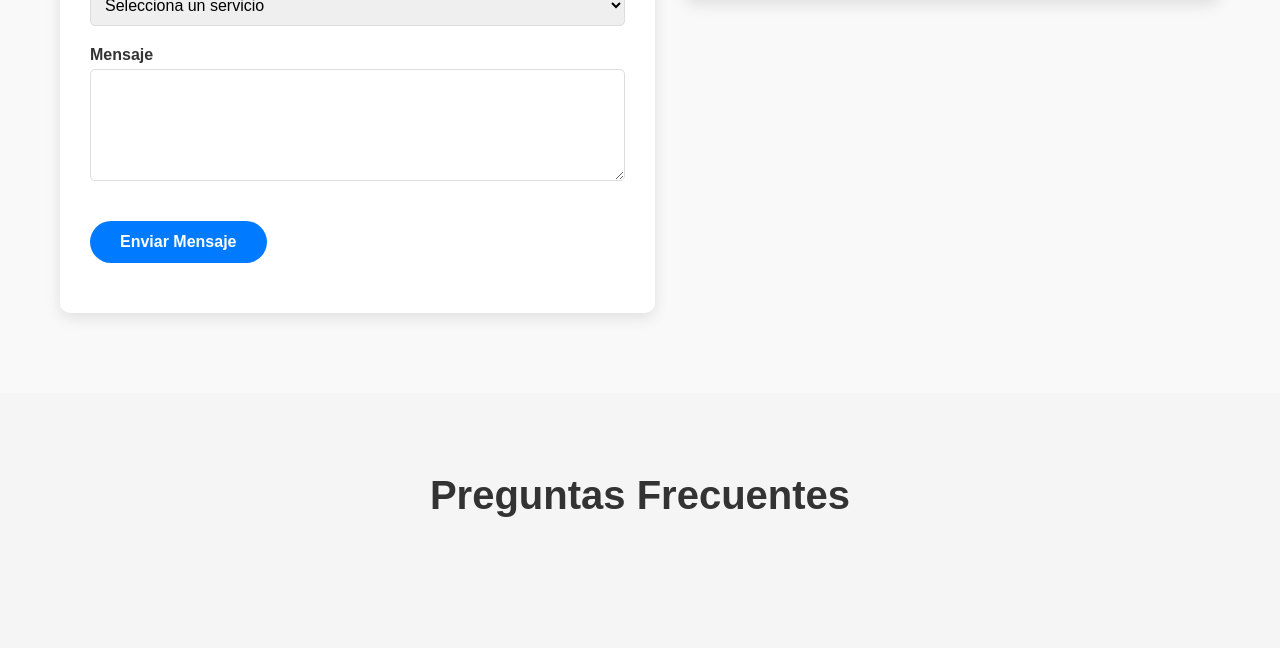
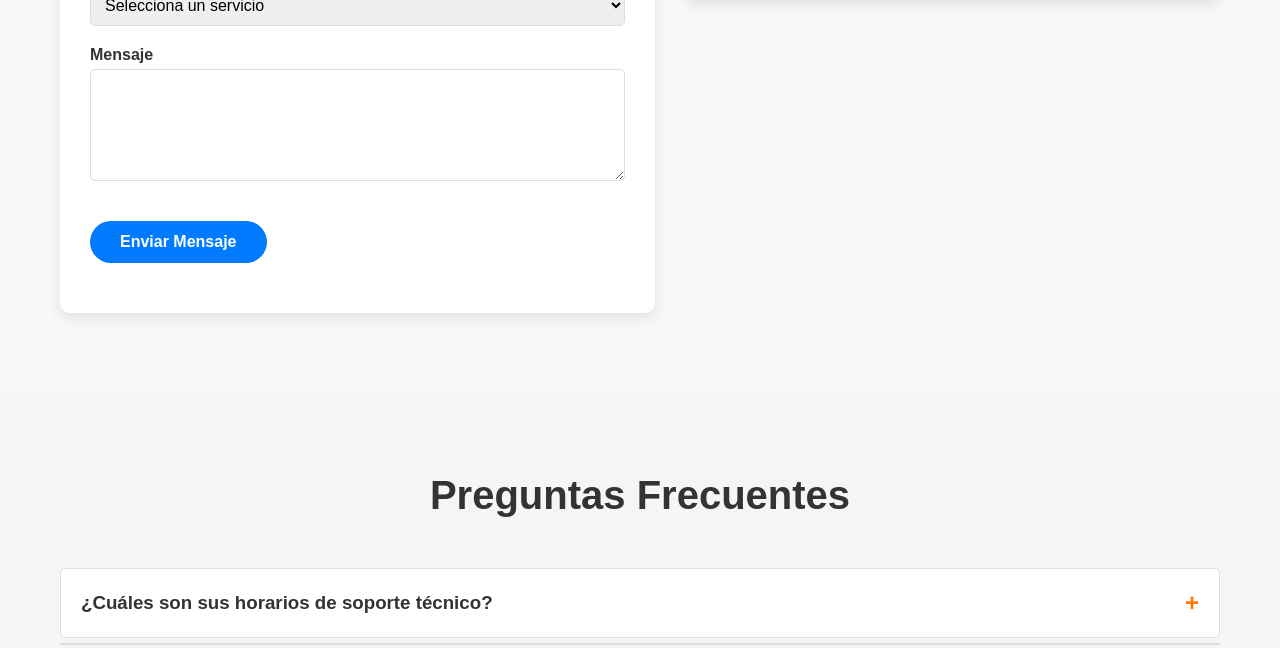
Before and after one commit to MunchiA/TartuskiWeb, a Flask app: page /contactanos in a window 1280 px wide. Shown: the part 1417-2065 px from the top of the page. Run offline with Flask 3, Linux system fonts and the light colour scheme; parts of the project's set-up code (start-up, migrations or seed data) failed here and were passed over; some libraries are stand-ins or nearby versions; grey boxes are pictures that could not be loaded.

Commit message:
FAQ info

```diff
--- a/static/css/contactanos_style.css
+++ b/static/css/contactanos_style.css
@@ -195,10 +195,6 @@ body {
     color: #333;
 }
 
-.accordion input[type="checkbox"] {
-    display: none;
-}
-
 .accordion-header {
     background-color: #fff;
     padding: 20px;
@@ -215,21 +211,36 @@ body {
 .accordion-content {
     max-height: 0;
     overflow: hidden;
-    transition: max-height 0.3s ease;
+    transition: max-height 0.3s ease, padding 0.3s ease;
+    background-color: #f8f8f8;
+    border: 1px solid #ddd;
+    margin-bottom: 10px;
+    border-radius: 5px;
+    font-weight: bold;
     padding: 0 20px;
-    background-color: #fafafa;
-    border-radius: 0 0 5px 5px;
+    text-align: left;
+    line-height: 1.5;
+    box-sizing: border-box;
+    white-space: normal;
+    word-break: break-word;
 }
 
-.accordion input[type="checkbox"]:checked ~ .accordion-content {
-    max-height: 500px; /* Ajusta según el contenido */
-    padding: 20px;
+.accordion-header {
+    cursor: pointer;
+    display: flex;
+    justify-content: space-between;
+    align-items: center;
+}
+
+.accordion-header h3 {
+    margin: 0;
 }
 
 .icon {
     color: #ff7700;
     font-size: 1.5rem;
 }
+
 /* CTA section */
 .cta {
     background: linear-gradient(rgba(0, 0, 0, 0.8), rgba(0, 0, 0, 0.8)), url('https://images.unsplash.com/photo-1516321318423-f06f85e504b3?ixlib=rb-1.2.1&auto=format&fit=crop&w=1350&q=80');
--- a/templates/contactanos.html
+++ b/templates/contactanos.html
@@ -103,6 +103,45 @@
         <h2>Preguntas Frecuentes</h2>
         <div class="accordion">
             <!-- Preguntas frecuentes aquí -->
+            <div class="accordion-item">
+                <label class="accordion-header">
+                    <h3>¿Cuáles son sus horarios de soporte técnico?</h3>
+                    <span class="icon">+</span>
+                </label>
+                <div class="accordion-content">
+                    <p>Nuestro soporte técnico estándar está disponible de lunes a viernes de 9:00 a 18:00...</p>
+                </div>
+            </div>
+
+            <div class="accordion-item">
+                <label class="accordion-header" for="faq2">
+                    <h3>¿Ofrecen servicios para pequeñas empresas?</h3>
+                    <span class="icon">+</span>
+                </label>
+                <div class="accordion-content">
+                    <p>Sí, tenemos planes especialmente diseñados para pequeñas empresas que se adaptan a sus necesidades y presupuesto. Contáctenos para obtener más información.</p>
+                </div>
+            </div>
+
+            <div class="accordion-item">
+                <label class="accordion-header" for="faq3">
+                    <h3>¿Cuánto tiempo tardan en responder a una solicitud de soporte?</h3>
+                    <span class="icon">+</span>
+                </label>
+                <div class="accordion-content">
+                    <p>Nuestro tiempo de respuesta depende del tipo de contrato y la gravedad del problema. Para incidencias críticas, garantizamos una respuesta en menos de 1 hora para clientes con contrato de soporte.</p>
+                </div>
+            </div>
+
+            <div class="accordion-item">
+                <label class="accordion-header" for="faq4">
+                    <h3>¿Realizan servicios fuera de Madrid?</h3>
+                    <span class="icon">+</span>
+                </label>
+                <div class="accordion-content">
+                    <p>Sí, ofrecemos servicios en toda España. Para servicios presenciales fuera de Madrid, pueden aplicarse gastos de desplazamiento. Consulte con nuestro equipo para más detalles.</p>
+                </div>
+            </div>
         </div>
     </div>
 </section>
@@ -118,5 +157,35 @@
 {% endblock %}
 
 {% block scripts %}
+<script>
+    document.addEventListener('DOMContentLoaded', function () {
+        const accordionItems = document.querySelectorAll('.accordion-item');
 
+        accordionItems.forEach(item => {
+            const header = item.querySelector('.accordion-header');
+            const content = item.querySelector('.accordion-content');
+            const icon = item.querySelector('.icon');
+
+            header.addEventListener('click', function () {
+                const isOpen = content.style.maxHeight && content.style.maxHeight !== '0px';
+
+                // Cierra todos
+                accordionItems.forEach(i => {
+                    const c = i.querySelector('.accordion-content');
+                    c.style.maxHeight = null;
+                    c.style.paddingTop = '0';
+                    c.style.paddingBottom = '0';
+                    i.querySelector('.icon').textContent = '+';
+                });
+
+                if (!isOpen) {
+                    content.style.paddingTop = '15px';
+                    content.style.paddingBottom = '15px';
+                    content.style.maxHeight = content.scrollHeight + 'px';
+                    icon.textContent = '-';
+                }
+            });
+        });
+    });
+</script>
 {% endblock %}
```
